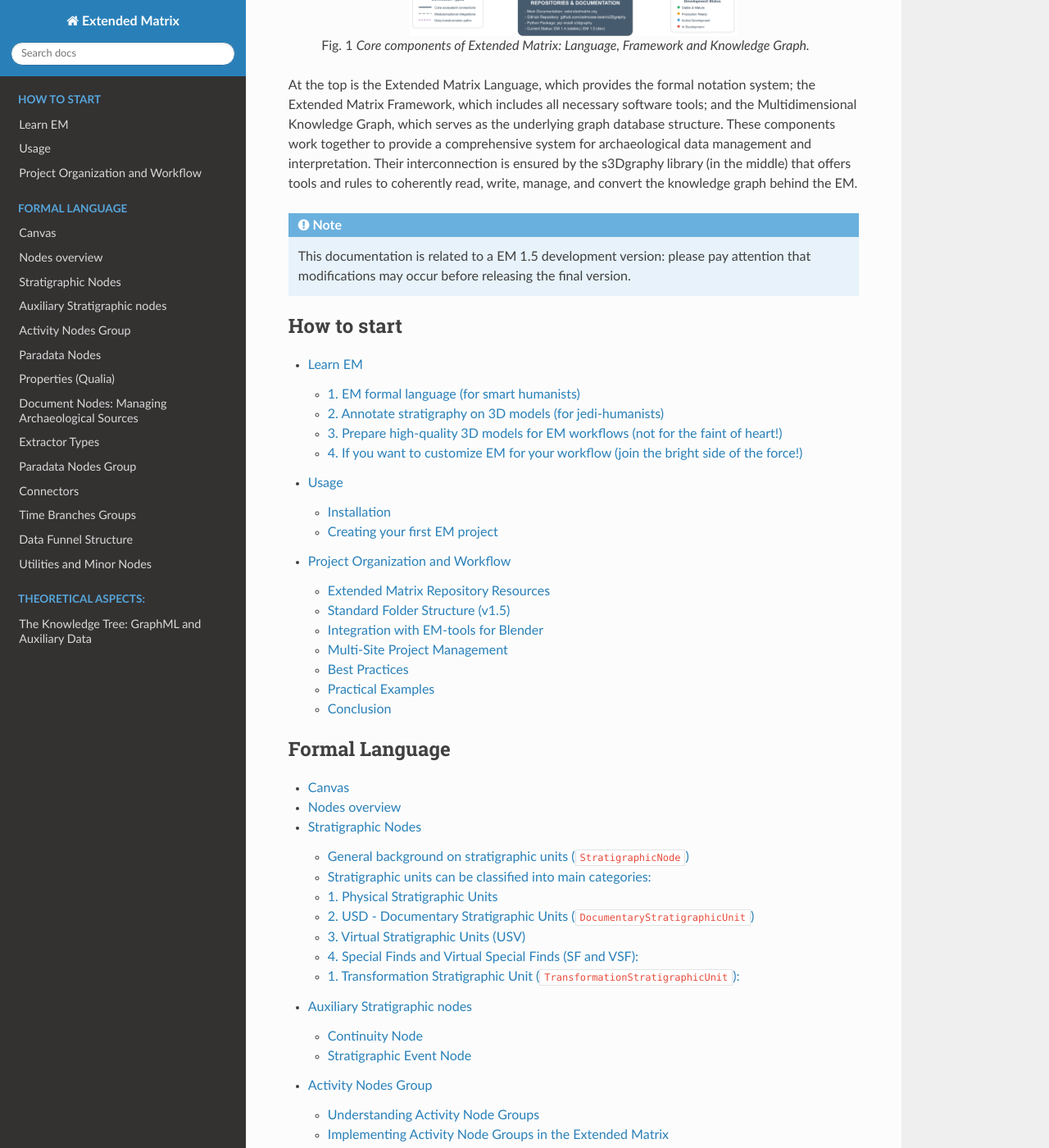
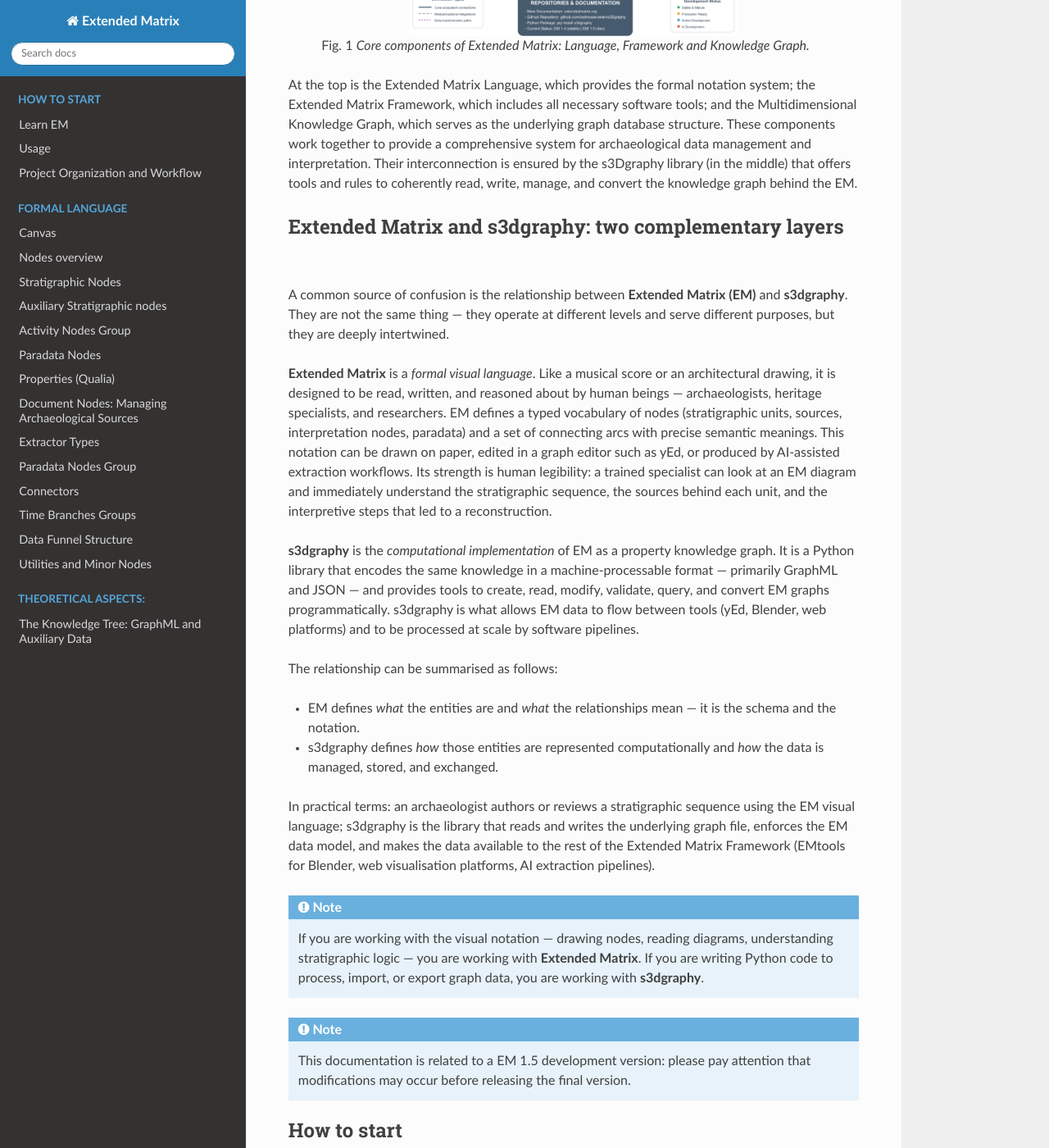
Before and after one commit to zalmoxes-laran/ExtendedMatrix-doc, a Sphinx documentation site: the page built from docs/index.rst, in a window 1280 px wide and 1400 px high, scrolled down 635 px. Shown: the whole window at 82% size. Built offline with Sphinx 7.4.7 and the Read the Docs theme 3.1.0, drawn with Linux system fonts in a browser that asks for light colours; pages that are not in the unit, such as notebooks, are missing from menus.

Commit message:
Update index.rst

```diff
--- a/docs/index.rst
+++ b/docs/index.rst
@@ -15,6 +15,26 @@
    *Core components of Extended Matrix: Language, Framework and Knowledge Graph.*
 
 At the top is the Extended Matrix Language, which provides the formal notation system; the Extended Matrix Framework, which includes all necessary software tools; and the Multidimensional Knowledge Graph, which serves as the underlying graph database structure. These components work together to provide a comprehensive system for archaeological data management and interpretation. Their interconnection is ensured by the s3Dgraphy library (in the middle) that offers tools and rules to coherently read, write, manage, and convert the knowledge graph behind the EM.
+
+Extended Matrix and s3dgraphy: two complementary layers
+--------------------------------------------------------
+
+A common source of confusion is the relationship between **Extended Matrix (EM)** and **s3dgraphy**. They are not the same thing — they operate at different levels and serve different purposes, but they are deeply intertwined.
+
+**Extended Matrix** is a *formal visual language*. Like a musical score or an architectural drawing, it is designed to be read, written, and reasoned about by human beings — archaeologists, heritage specialists, and researchers. EM defines a typed vocabulary of nodes (stratigraphic units, sources, interpretation nodes, paradata) and a set of connecting arcs with precise semantic meanings. This notation can be drawn on paper, edited in a graph editor such as yEd, or produced by AI-assisted extraction workflows. Its strength is human legibility: a trained specialist can look at an EM diagram and immediately understand the stratigraphic sequence, the sources behind each unit, and the interpretive steps that led to a reconstruction.
+
+**s3dgraphy** is the *computational implementation* of EM as a property knowledge graph. It is a Python library that encodes the same knowledge in a machine-processable format — primarily GraphML and JSON — and provides tools to create, read, modify, validate, query, and convert EM graphs programmatically. s3dgraphy is what allows EM data to flow between tools (yEd, Blender, web platforms) and to be processed at scale by software pipelines.
+
+The relationship can be summarised as follows:
+
+- EM defines *what* the entities are and *what* the relationships mean — it is the schema and the notation.
+- s3dgraphy defines *how* those entities are represented computationally and *how* the data is managed, stored, and exchanged.
+
+In practical terms: an archaeologist authors or reviews a stratigraphic sequence using the EM visual language; s3dgraphy is the library that reads and writes the underlying graph file, enforces the EM data model, and makes the data available to the rest of the Extended Matrix Framework (EMtools for Blender, web visualisation platforms, AI extraction pipelines).
+
+.. note::
+
+   If you are working with the visual notation — drawing nodes, reading diagrams, understanding stratigraphic logic — you are working with **Extended Matrix**. If you are writing Python code to process, import, or export graph data, you are working with **s3dgraphy**.
 
 .. note::
 
```
